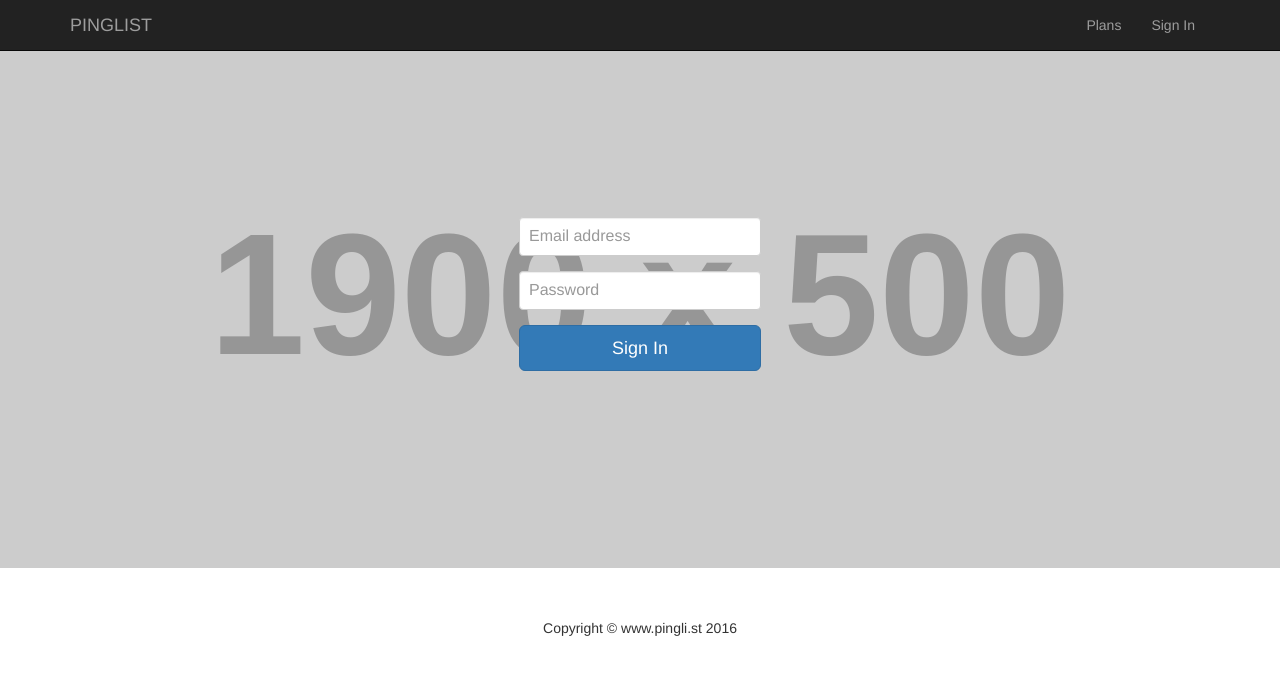
After one commit to RichardKnop/pinglist-app, a Django app: page /sign-in in a window 1280 px wide. The commit adds this page. Shown: the top 675 px of the page. Run offline with Django 3.2, Linux system fonts and the light colour scheme; grey boxes labelled with a size stand in for pictures from a placeholder-image service; some libraries are stand-ins or nearby versions.

Commit message:
Added sign in screen.

```diff
--- /dev/null
+++ b/pinglist/apps/dashboard/templates/dashboard/sign-in.html
@@ -0,0 +1,20 @@
+{% extends "layout.html" %}
+
+{% block content %}
+
+    <!-- Full Width Image Header -->
+    <header class="header-image jumbotron hero-spacer">
+        <div class="headline">
+            <form class="form-signin" method="POST" action="{% url 'dashboard:sign_in' %}">
+                <div class="form-group">
+                    <input type="text" class="form-control" placeholder="Email address">
+                </div>
+                <div class="form-group">
+                    <input type="password" class="form-control" placeholder="Password">
+                </div>
+                <button class="btn btn-lg btn-block btn-primary" type="submit">Sign In</button>
+            </form>
+        </div>
+    </header>
+
+{% endblock %}
--- a/pinglist/apps/dashboard/urls.py
+++ b/pinglist/apps/dashboard/urls.py
@@ -1,8 +1,10 @@
 from django.conf.urls import url
 
-from apps.dashboard.views import IndexView
+from apps.dashboard.views.index import IndexView
+from apps.dashboard.views.sign_in import SignInView
 
 
 urlpatterns = [
     url(r'^$', IndexView.as_view(), name='index'),
+    url(r'^sign-in', SignInView.as_view(), name='sign_in'),
 ]
--- /dev/null
+++ b/pinglist/apps/dashboard/views/__init__.py
@@ -0,0 +1 @@
+from __future__ import absolute_import
--- /dev/null
+++ b/pinglist/apps/dashboard/views/sign_in.py
@@ -0,0 +1,13 @@
+from django.views.generic import View
+from django.shortcuts import render
+from django.http import HttpResponse
+
+
+class SignInView(View):
+    initial = {}
+    template_name = 'dashboard/sign-in.html'
+
+    def get(self, request, *args, **kwargs):
+        return HttpResponse(
+            render(request, self.template_name, {
+            'title': 'PINGLIST - Uptime And Performance Monitoring Done Right'}))
--- a/pinglist/proj/static/css/main.css
+++ b/pinglist/proj/static/css/main.css
@@ -24,7 +24,7 @@ body {
 }
 
 .header-image .headline h1 {
-  font-size: 3em;
+    font-size: 3em;
 }
 
 .featurette-divider {
@@ -49,9 +49,10 @@ body {
 
 footer {
     margin: 50px 0;
+    text-align: center;
 }
 
-@media(max-width:1200px) {
+@media (max-width: 1200px) {
     .featurette-divider {
         margin: 50px 0;
     }
@@ -69,7 +70,7 @@ footer {
     }
 }
 
-@media(max-width:991px) {
+@media (max-width: 991px) {
     .featurette-divider {
         margin: 40px 0;
     }
@@ -91,7 +92,7 @@ footer {
     }
 }
 
-@media(max-width:768px) {
+@media (max-width: 768px) {
     .container {
         margin: 0 15px;
     }
@@ -105,16 +106,16 @@ footer {
     }
 }
 
-@media(max-width:668px) {
+@media (max-width: 668px) {
     .featurette-divider {
         margin: 30px 0;
     }
 }
 
-@media(max-width:640px) {
+@media (max-width: 640px) {
 }
 
-@media(max-width:375px) {
+@media (max-width: 375px) {
     .featurette-divider {
         margin: 10px 0;
     }
@@ -133,3 +134,22 @@ footer {
         margin-left: 0;
     }
 }
+
+.form-signin {
+    max-width: 300px;
+    padding: 19px 29px 29px;
+    margin: 0 auto 20px;
+}
+
+.form-signin .form-signin-heading,
+.form-signin .checkbox {
+    margin-bottom: 10px;
+}
+
+.form-signin input[type="text"],
+.form-signin input[type="password"] {
+    font-size: 16px;
+    height: auto;
+    margin-bottom: 15px;
+    padding: 7px 9px;
+}
--- a/pinglist/proj/templates/layout.html
+++ b/pinglist/proj/templates/layout.html
@@ -33,22 +33,23 @@
     <div class="container">
         <!-- Brand and toggle get grouped for better mobile display -->
         <div class="navbar-header">
-                <button type="button" class="navbar-toggle" data-toggle="collapse" data-target="#bs-example-navbar-collapse-1">
+            <button type="button" class="navbar-toggle" data-toggle="collapse"
+                    data-target="#bs-example-navbar-collapse-1">
                 <span class="sr-only">Toggle navigation</span>
                 <span class="icon-bar"></span>
                 <span class="icon-bar"></span>
                 <span class="icon-bar"></span>
             </button>
-                <a class="navbar-brand" href="#">PINGLIST</a>
+            <a class="navbar-brand" href="{% url 'dashboard:index' %}">PINGLIST</a>
         </div>
         <!-- Collect the nav links, forms, and other content for toggling -->
         <div class="collapse navbar-right navbar-collapse" id="bs-example-navbar-collapse-1">
             <ul class="nav navbar-nav">
                 <li>
-                        <a href="#plans">Plans</a>
+                    <a href="{% url 'dashboard:index' %}#plans">Plans</a>
                 </li>
                 <li>
-                        <a href="#plans">Sign In</a>
+                    <a href="{% url 'dashboard:sign_in' %}">Sign In</a>
                 </li>
             </ul>
         </div>
@@ -59,6 +60,15 @@
 
 {% block content %}{% endblock %}
 
+    <!-- Footer -->
+    <footer>
+        <div class="row">
+            <div class="col-lg-12">
+                <p>Copyright &copy; www.pingli.st 2016</p>
+            </div>
+        </div>
+    </footer>
+
 <!-- jQuery -->
 <script src="{% static 'js/jquery.js' %}"></script>
 
```
Also changed, not shown: pinglist/apps/dashboard/templates/dashboard/index.html (+40 -14 lines), pinglist/apps/dashboard/views/index.py (renamed from pinglist/apps/dashboard/views.py). Lines whose indentation alone changed are shown as unchanged.
